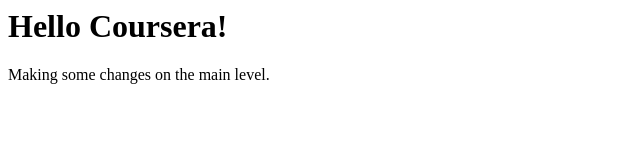
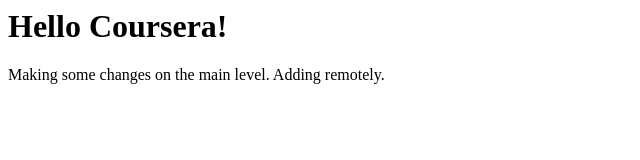
Before and after one commit to Myokobill/Coursera_class, a plain HTML site: page new_index.html in a window 1280 px wide. Shown: the whole page, without its empty margins (0-640 px from the left). Drawn offline with Linux system fonts and the light colour scheme.

Commit message:
Testing push

```diff
--- a/new_index.html
+++ b/new_index.html
@@ -7,6 +7,7 @@
 	<h1>Hello Coursera!</h1>
 
 Making some changes on the main level.
+Adding remotely.
 
 </body>
 </html>
```
